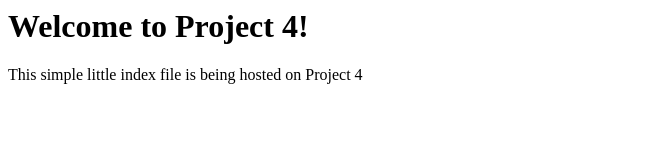
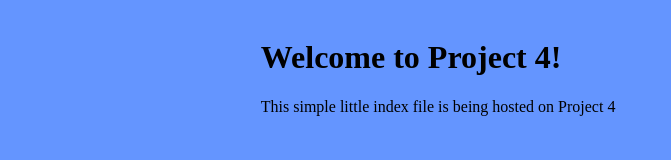
Before and after one commit to WSU-kduncan/ceg3120-p4-R-Myers, a plain HTML site: page index.html in a window 1280 px wide. Shown: the whole page, without its empty margins (0-671 px from the left). Drawn offline with Linux system fonts and the light colour scheme.

Commit message:
add a little styling

```diff
--- a/index.html
+++ b/index.html
@@ -5,8 +5,21 @@
 </head>
 
 <body>
-    <H1> Welcome to Project 4! </H1>
-    <p> This simple little index file is being hosted on Project 4</p>
+    <div class="center">
+        <h1> Welcome to Project 4! </h1>
+        <p> This simple little index file is being hosted on Project 4</p>
+    </div>
 </body>
 
 </html>
+
+<style>
+    body {
+        background-color: rgb(100, 149, 255);
+    }
+    .center {
+        margin: auto;
+        width: 60%;
+        padding: 10px;
+    }
+</style>
```
